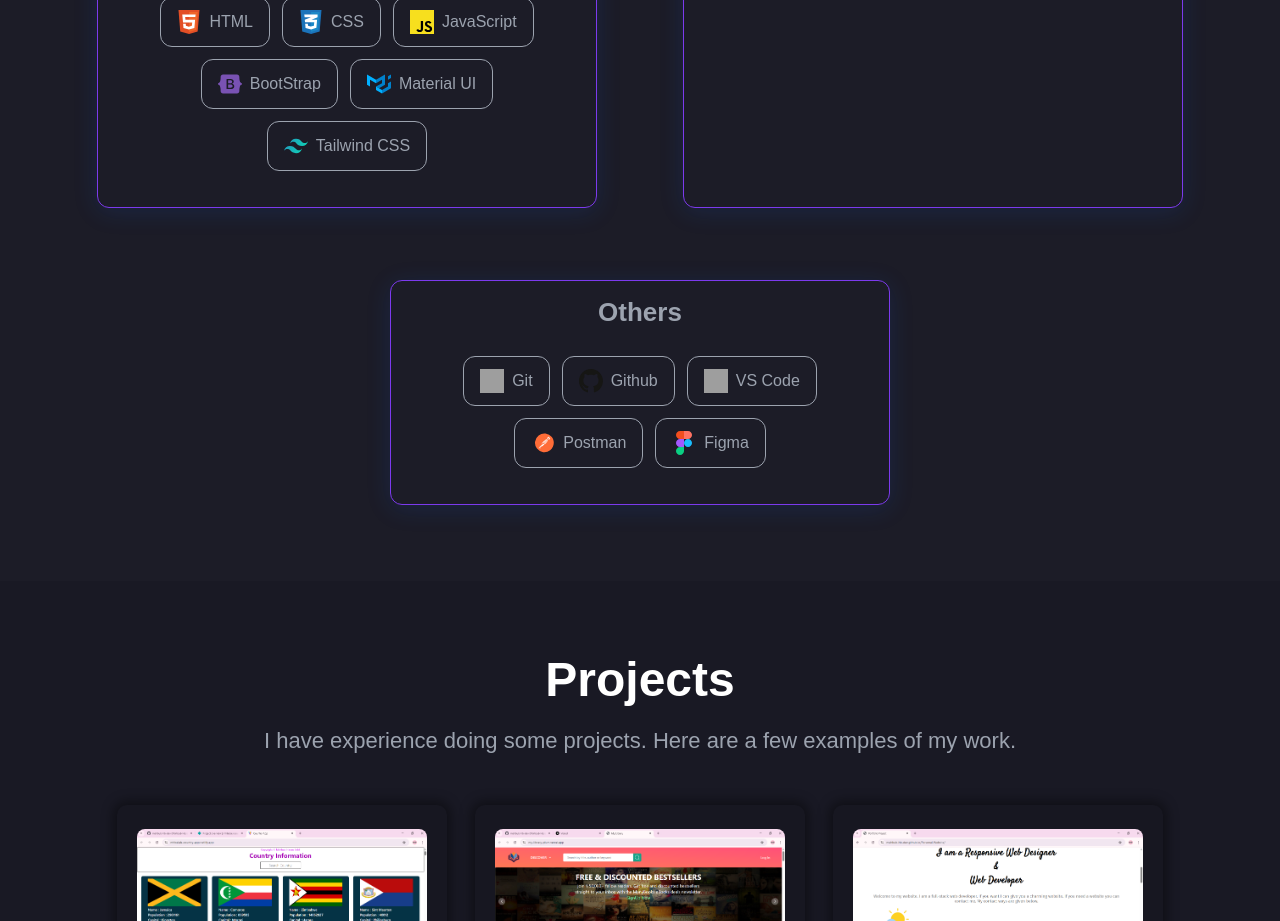
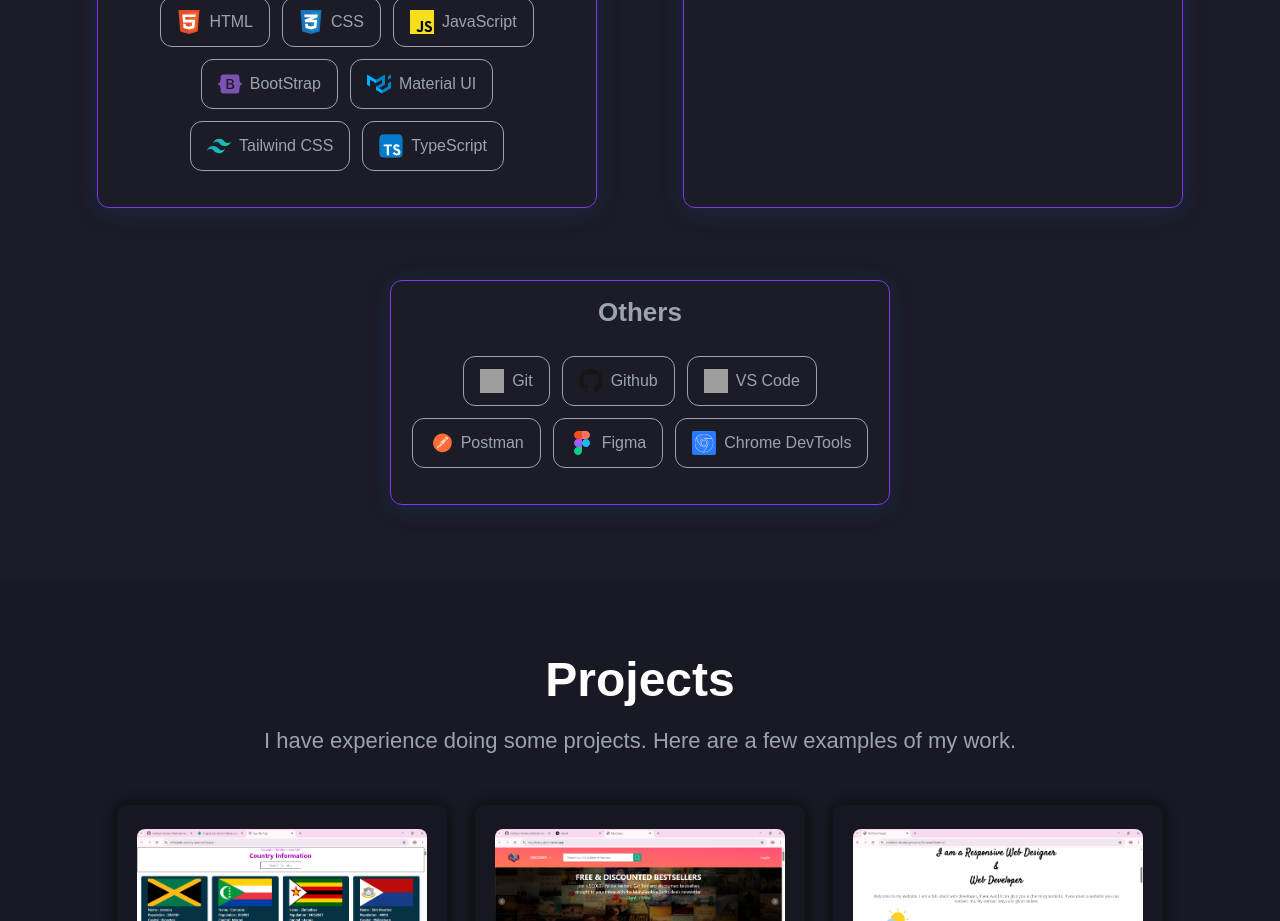
Before and after one commit to mahbub-hb-dev/Mahbub-s-Portfolio, a React (Vite) app: page / in a window 1280 px wide. Shown: the part 1100-2021 px from the top of the page. Built offline with nearby package versions, Linux system fonts and the light colour scheme; grey boxes are pictures that could not be loaded.

Commit message:
Typescript and Chorme devTools added in skills section

```diff
--- a/src/component/projectsData.js
+++ b/src/component/projectsData.js
@@ -5,7 +5,7 @@ export const projectData = [
         title : 'Country Information',
         date : '10 / 07 / 2025',
         description : 'This is a small web application about information of different countries. You can search countries by name and get information about capital, population, area and flag of those countries.',
-        codeLink : 'https://github.com/mahbub-hb-dev/Icons-Hover-Effect.git',
+        codeLink : 'https://github.com/mahbub-hb-dev/Country-App.git',
         liveLink : 'https://mhbelals-country-app.netlify.app/'
     },
     {
--- a/src/component/totalSkills/FrontendSkills.jsx
+++ b/src/component/totalSkills/FrontendSkills.jsx
@@ -35,6 +35,10 @@ const frontendData = [
         image : "images/icons/tailwindcss.svg",
         title : "Tailwind CSS"
     },
+    {
+        image : "images/icons/typescript.svg",
+        title : "TypeScript"
+    },
 ]
 
 const FrontendSkills = () => {
--- a/src/component/totalSkills/OthersSkills.jsx
+++ b/src/component/totalSkills/OthersSkills.jsx
@@ -18,6 +18,10 @@ const othersData = [
     {
         image : "images/icons/figma-icon.svg",
         title : "Figma"
+    },
+    {
+        image : "images/icons/chrome-devtools.svg",
+        title : "Chrome DevTools"
     },
 ]
 
```
Also changed, not shown: public/images/icons/chrome-devtools.svg (added), public/images/icons/typescript.svg (added).
